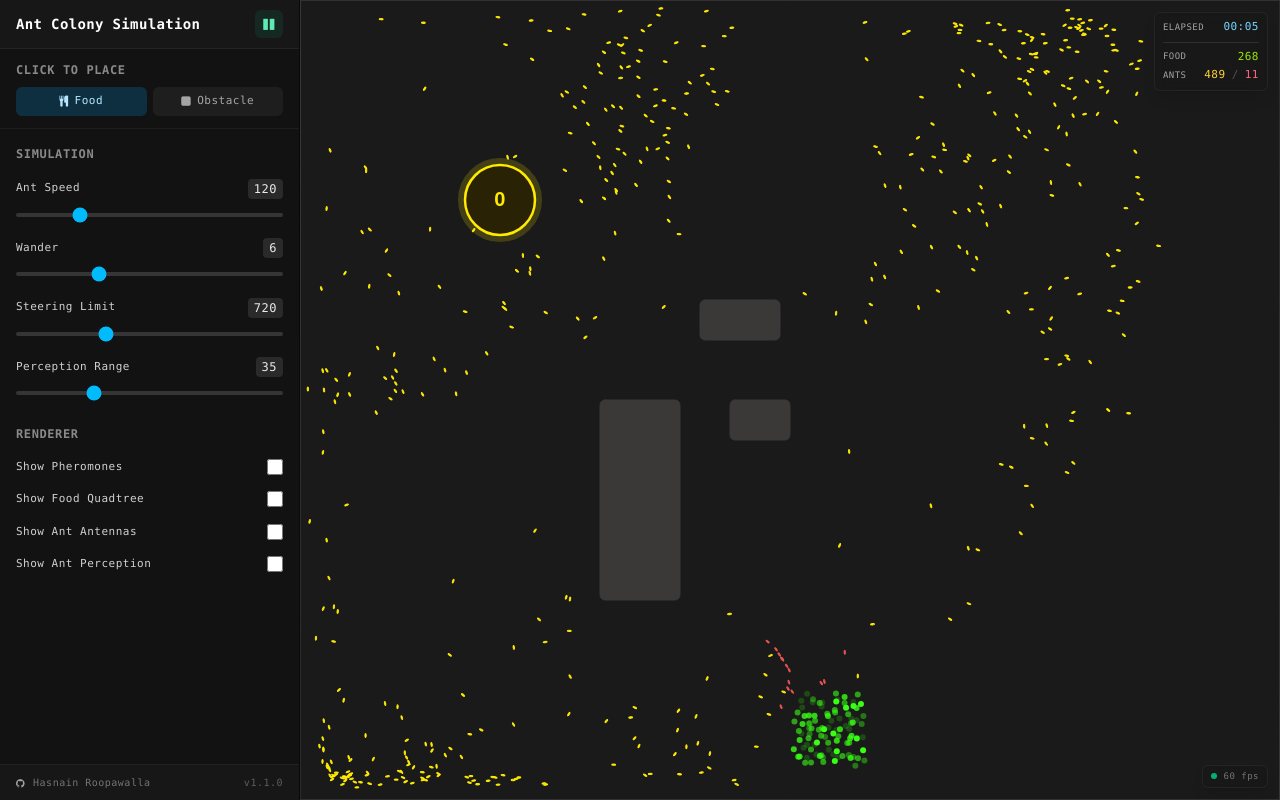
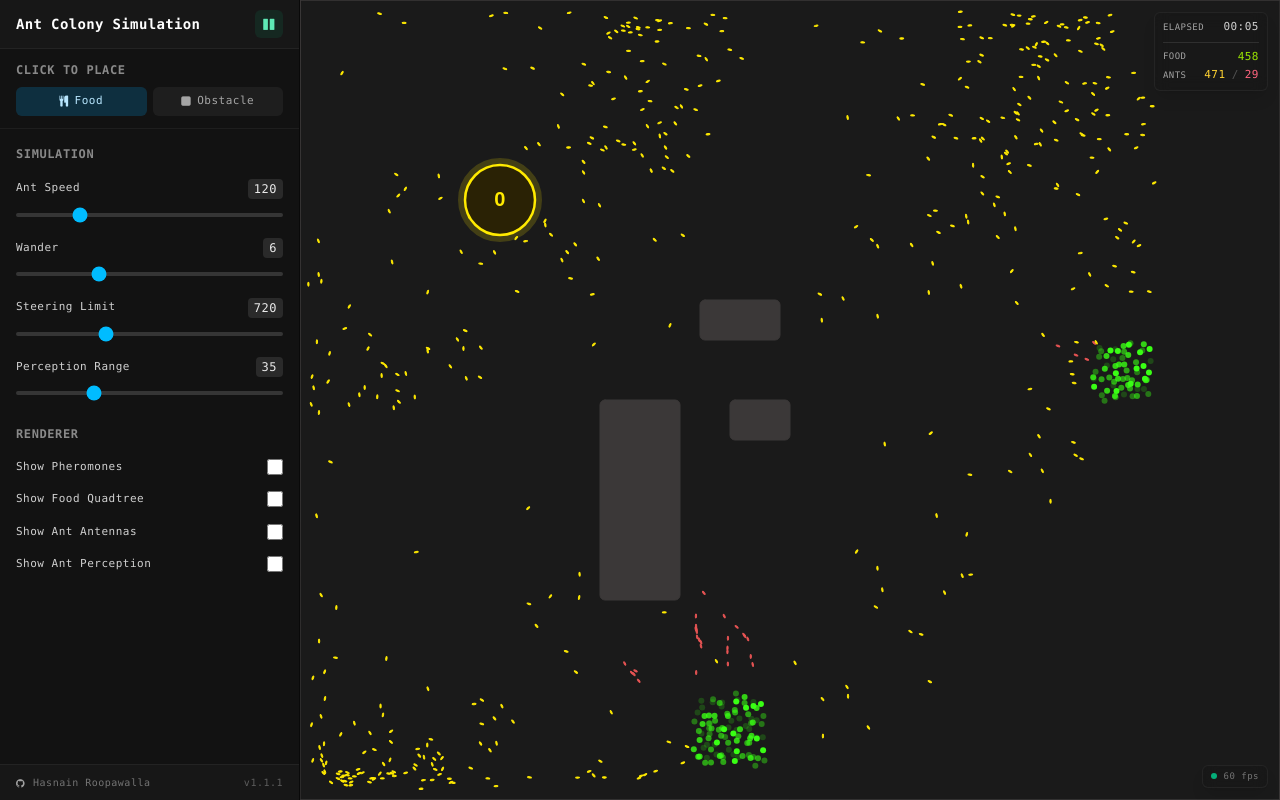
Before and after one commit to hasnainroopawalla/ant-colony-simulation, a React (Vite) app: page / in a window 1280 px wide. Built offline with nearby package versions, Linux system fonts and the light colour scheme.

Commit message:
stats update

```diff
--- a/package.json
+++ b/package.json
@@ -1,6 +1,6 @@
 {
   "name": "ant-colony-simulation",
-  "version": "1.1.0",
+  "version": "1.1.1",
   "description": "Ant colony simulation with TypeScript and p5.js",
   "homepage": "https://hasnainroopawalla.github.io/ant-colony-simulation",
   "private": true,
--- a/src/components/stats-panel.tsx
+++ b/src/components/stats-panel.tsx
@@ -57,7 +57,7 @@ export function StatsPanel() {
         <StatRow
           label="Elapsed"
           value={formatElapsed(elapsedTime)}
-          accentClassName="text-sky-300"
+          accentClassName="text-white/80"
         />
         <div className="my-1 border-t border-white/10" />
         <StatRow
--- a/src/simulations/aco/ant.ts
+++ b/src/simulations/aco/ant.ts
@@ -282,10 +282,11 @@ export class Ant {
       this.approachTarget(this.colony.position);
 
       if (this.hasReached(this.colony.position)) {
-        this.colony.incrementFoodCount();
+        this.colony.receiveFood();
         this.flipDirection();
         this.state = { kind: AntStateKind.Wandering };
       }
+
       return;
     }
 
--- a/src/simulator.ts
+++ b/src/simulator.ts
@@ -21,7 +21,7 @@ export class Simulator {
 
   private fpsMonitor: FpsMonitor;
 
-  private placementMode: PlacementMode;
+  private placementMode: PlacementMode = PlacementMode.Food;
 
   private elapsedTime: number = 0;
 
@@ -32,8 +32,6 @@ export class Simulator {
 
     this.eventBus = new EventBus();
     this.fpsMonitor = new FpsMonitor();
-
-    this.placementMode = PlacementMode.Food;
 
     this.renderer.setCallbacks({
       frame: () => this.update(),
--- a/src/world/colony.ts
+++ b/src/world/colony.ts
@@ -9,7 +9,7 @@ export class Colony {
     this.foodCount = 0;
   }
 
-  public incrementFoodCount(): void {
-    this.foodCount++;
+  public receiveFood(): void {
+    this.foodCount += 1;
   }
 }
--- a/src/world/world.ts
+++ b/src/world/world.ts
@@ -52,7 +52,8 @@ export class World {
       new Obstacle({ x: 430, y: 400, w: 60, h: 40 }),
     ];
 
-    this.createFoodCluster({ x: 500, y: 700 }, 10);
+    this.createFoodCluster({ x: 400, y: 700 }, 10);
+    this.createFoodCluster({ x: 800, y: 350 }, 8);
   }
 
   public createFoodCluster(position: Position, clusterSize: number = 10) {
```
